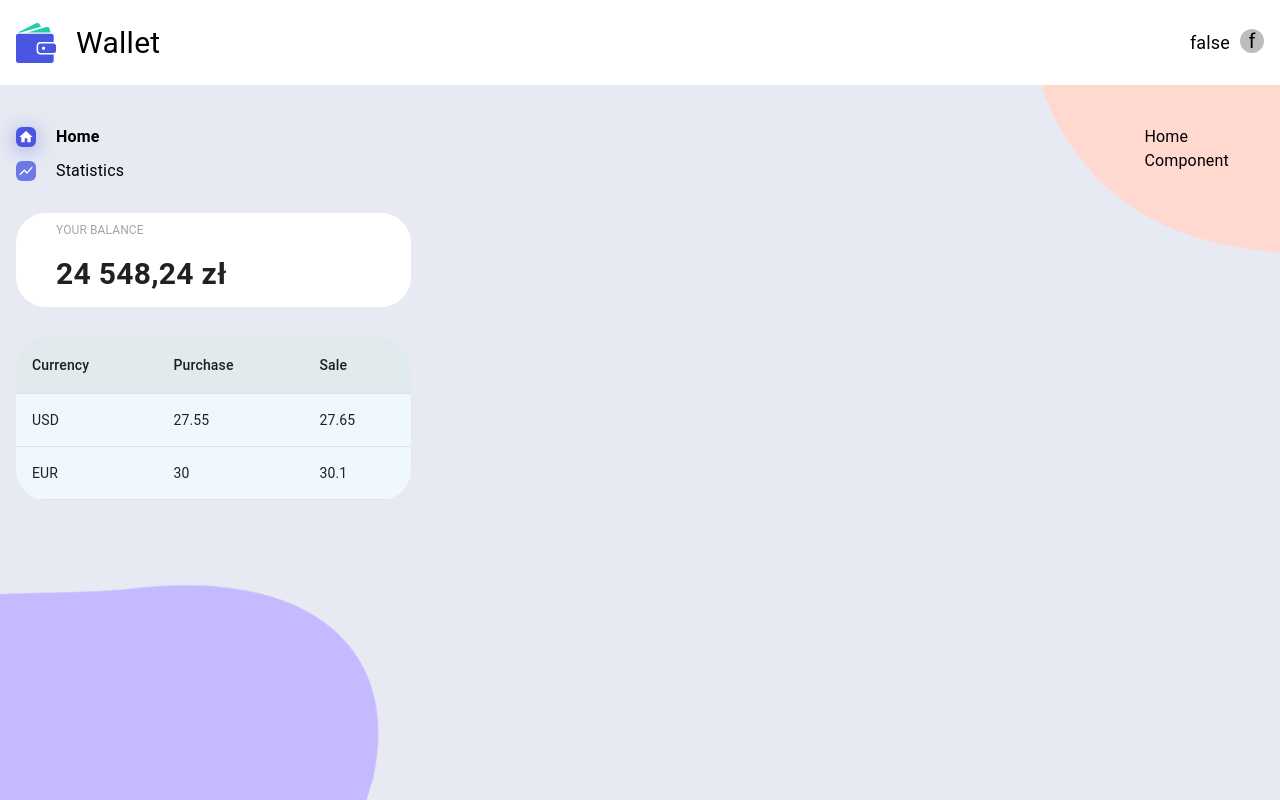
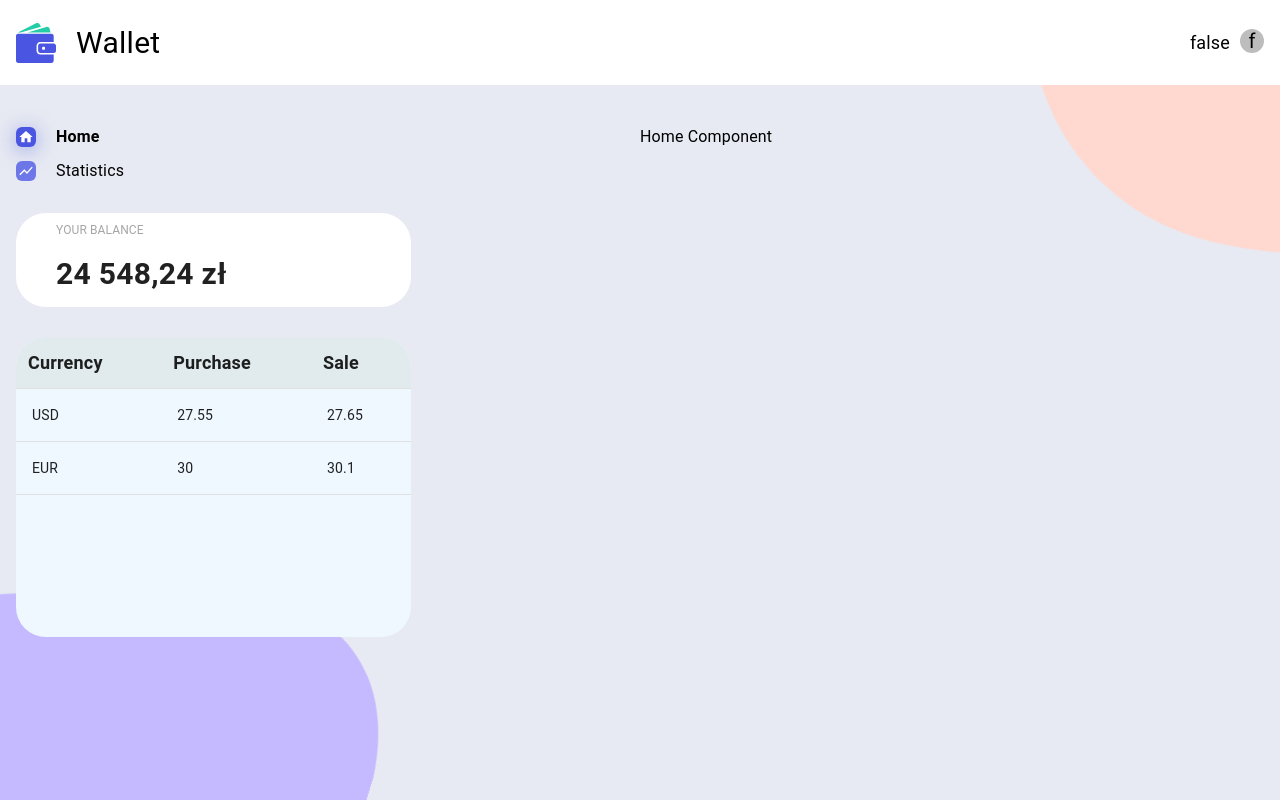
Before and after one commit to AMichalMurawski/wallet-app, a React (Create React App) app: page /wallet/home in a window 1280 px wide. Built offline with nearby package versions, Linux system fonts and the light colour scheme; the HTML template or start-up script is replaced by a standard one.

Commit message:
Currency + CurrencyTab css

```diff
--- a/src/App.js
+++ b/src/App.js
@@ -1,6 +1,7 @@
 import { Navigate, Route, Routes } from 'react-router-dom';
 import { BackgroundLayout } from './layouts/BackgroundLayout';
 import { lazy } from 'react';
+import { useMediaMui } from './hooks';
 
 const LoginPage = lazy(() => import('./pages/LoginPage'));
 const RegistrationPage = lazy(() => import('./pages/RegistrationPage'));
@@ -9,8 +10,13 @@ const HomeTab = lazy(() => import('./components/dashboard/home/HomeTab'));
 const DiagramTab = lazy(() =>
   import('./components/dashboard/diagram/DiagramTab')
 );
+const CurrencyTab = lazy(() =>
+  import('./components/dashboard/currency/CurrencyTab')
+);
 
 const App = () => {
+  const mediaMui = useMediaMui();
+
   return (
     <Routes>
       <Route path="/" element={<Navigate to="/wallet" />} />
@@ -21,6 +27,9 @@ const App = () => {
         <Route path="*" element={<DashboardPage />}>
           <Route path="home" element={<HomeTab />} />
           <Route path="diagram" element={<DiagramTab />} />
+          {!mediaMui.tablet ? (
+            <Route path="currency" element={<CurrencyTab />} />
+          ) : null}
           <Route path="*" element={<Navigate to="home" />} />
         </Route>
       </Route>
--- a/src/components/dashboard/Currency.jsx
+++ b/src/components/dashboard/Currency.jsx
@@ -29,17 +29,14 @@ export const Currency = () => {
   return (
     <Box
       sx={{
-        width: '100%',
-        maxWidth: mediaMui.desktop
-          ? '395px'
-          : mediaMui.tablet
-          ? '336px'
-          : '280px',
+        width: mediaMui.desktop ? '395px' : mediaMui.tablet ? '336px' : '280px',
+        minHeight: mediaMui.desktop ? '300px' : '220px',
         overflow: 'hidden',
         position: 'relative',
         overflow: 'hidden',
         backgroundColor: '#F0F8FF',
         borderRadius: '30px',
+        margin: !mediaMui.tablet ? '0 auto' : null,
       }}
     >
       <Box
@@ -68,6 +65,10 @@ export const Currency = () => {
                   style={{
                     width: column.minWidth,
                     backgroundColor: 'transparent',
+                    fontWeight: 700,
+                    fontSize: '18px',
+                    lineHeight: 'calc(27 / 18)',
+                    padding: '12px',
                   }}
                 >
                   {column.label}
@@ -75,9 +76,9 @@ export const Currency = () => {
               ))}
             </TableRow>
           </TableHead>
-          <TableBody>
+          <TableBody sx={{ padding: '6px' }}>
             {currencyData.map((row, i) => (
-              <TableRow hover role="checkbox" tabIndex={-1} key={i}>
+              <TableRow role="checkbox" tabIndex={-1} key={i}>
                 {columns(currencyData).map(column => {
                   const value = row[column.id];
                   return (
--- /dev/null
+++ b/src/components/dashboard/currency/CurrencyTab.jsx
@@ -0,0 +1,12 @@
+import { Box, Typography } from '@mui/material';
+import { Currency } from '../Currency';
+
+const CurrencyTab = () => {
+  return (
+    <Box sx={{ margin: '0 auto', padding: '28px' }}>
+      <Currency />
+    </Box>
+  );
+};
+
+export default CurrencyTab;
--- a/src/pages/DahboardPage.jsx
+++ b/src/pages/DahboardPage.jsx
@@ -23,7 +23,7 @@ const DahboardPage = () => {
           alignItems: 'flex-start',
         }}
       >
-        <Box component="main">
+        <Box component="main" sx={{ width: 1 }}>
           <Suspense>
             <Outlet />
           </Suspense>
@@ -52,8 +52,9 @@ const DahboardPage = () => {
             }}
           >
             <Navigation />
-            <Balance />
+            {mediaMui.tablet ? <Balance /> : null}
           </Box>
+          {mediaMui.tablet ? (
             <Box
               sx={{
                 flexBasis:
@@ -64,6 +65,7 @@ const DahboardPage = () => {
             >
               <Currency />
             </Box>
+          ) : null}
         </Box>
       </Box>
     </Box>
```
Lines whose indentation alone changed are shown as unchanged.
